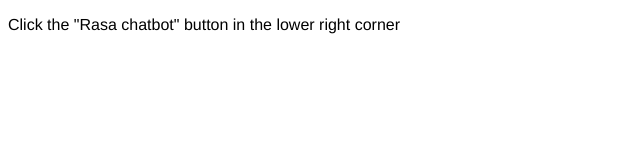
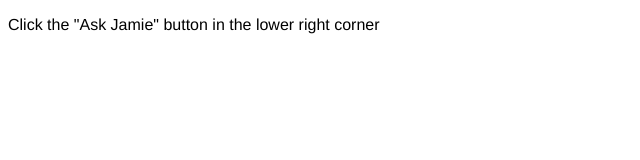
Before and after one commit to vivihuang/aj-ui, a Preact app: page / in a window 1280 px wide. Shown: the top 160 px of the page, without its empty margins (0-640 px from the left). Built offline with nearby package versions, Linux system fonts and the light colour scheme.

Commit message:
update package information

```diff
--- a/examples/index.html
+++ b/examples/index.html
@@ -5,11 +5,11 @@
   <meta content="width=device-width, user-scalable=no, initial-scale=1.0, maximum-scale=1.0, minimum-scale=1.0"
         name="viewport">
   <meta content="ie=edge" http-equiv="X-UA-Compatible">
-  <title>Rasa Chatbot</title>
+  <title>Ask Jamie Chatbot</title>
 </head>
 <body>
 
-<p>Click the "Rasa chatbot" button in the lower right corner</p>
+<p>Click the "Ask Jamie" button in the lower right corner</p>
 <div id="ask-jamie"></div>
 
 <script type="text/javascript">
--- a/package.json
+++ b/package.json
@@ -10,8 +10,7 @@
     "bot",
     "chatui",
     "conversation",
-    "javascript",
-    "rasa"
+    "javascript"
   ],
   "scripts": {
     "build": "webpack --mode=production",
--- a/webpack.config.js
+++ b/webpack.config.js
@@ -3,7 +3,7 @@
 module.exports = {
     entry: './src/index.tsx',
     output: {
-        filename: 'rasa-chatbot.js',
+        filename: 'aj-chatbot.js',
     },
     mode: 'development',
     devtool: 'cheap-module-eval-source-map',
```
Also changed, not shown: 1 other file (tests, documents, lock files or other folders).
